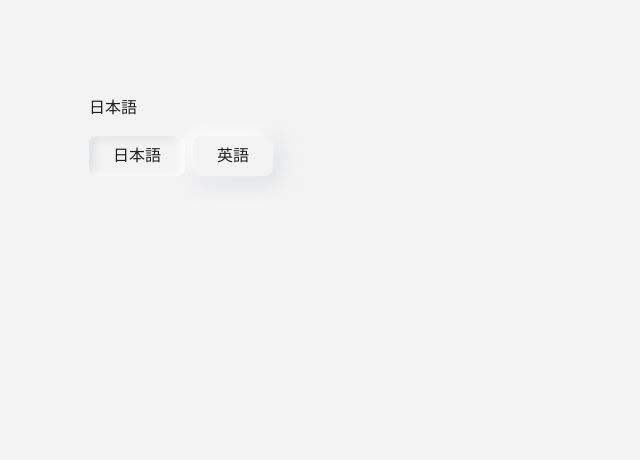
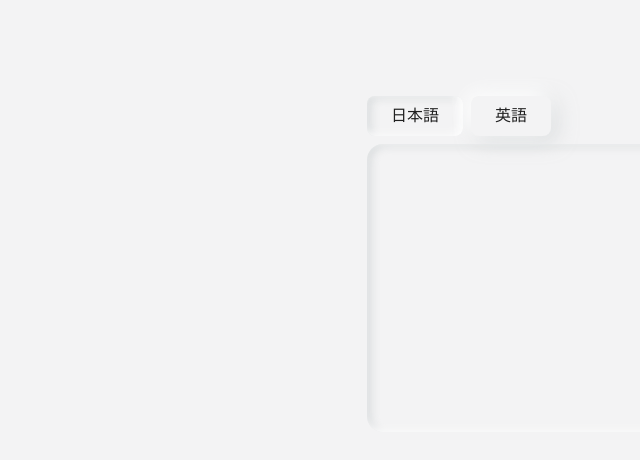
Before and after one commit to kmrmjr/word_counter, a Vue app: page / in a window 1280 px wide. Shown: the top 460 px of the page, without its empty margins (7-647 px from the left). Built offline with nearby package versions, Linux system fonts and the light colour scheme.

Commit message:
add: フォームを追加

```diff
--- a/src/components/atoms/NeumoTextarea.vue
+++ b/src/components/atoms/NeumoTextarea.vue
@@ -17,5 +17,6 @@ export default {
 textarea {
   resize: none !important;
   outline: none;
+  width: 100%;
 }
 </style>
--- a/src/components/organisms/NeumoForm.vue
+++ b/src/components/organisms/NeumoForm.vue
@@ -1,21 +1,29 @@
 <template>
-  <div>
-    <p>{{isActive}}</p>
+  <v-row justify="center">
+    <v-col lg="6">
       <toggle-buttons
         :lists="lists"
         :is-active = isActive
         label="label"
+        class="mb-2"
         @my-click="isActive = $event"
       ></toggle-buttons>
-  </div>
+
+      <neumo-textarea
+        neumo="concave"
+      ></neumo-textarea>
+    </v-col>
+  </v-row>
 </template>
 
 <script>
+import NeumoTextarea from '../atoms/NeumoTextarea.vue';
 import ToggleButtons from '../molecues/ToggleButtons.vue';
 
 export default {
   components: {
-    ToggleButtons
+    ToggleButtons,
+    NeumoTextarea
   },
   data() {
     return {
```
Lines whose indentation alone changed are shown as unchanged.
